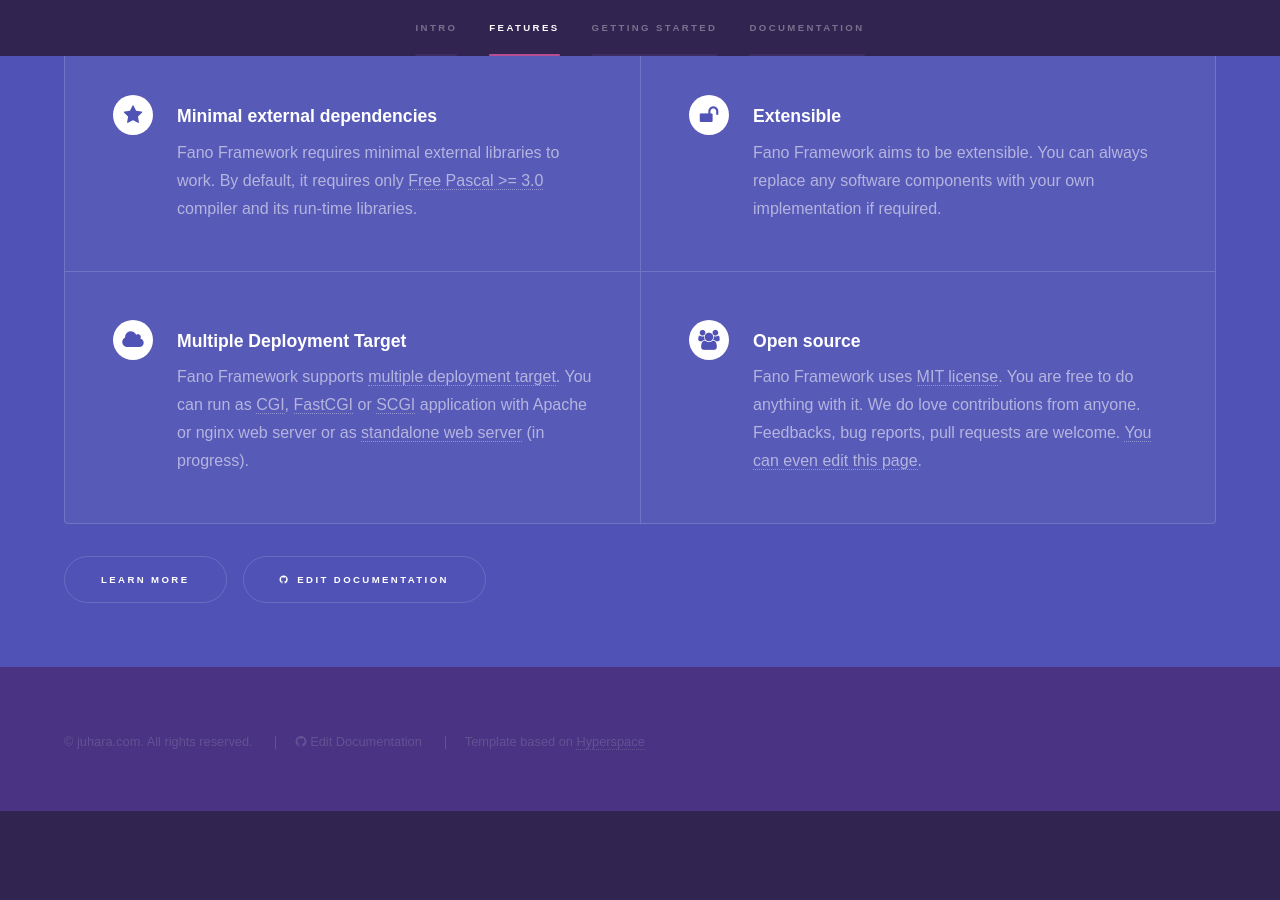
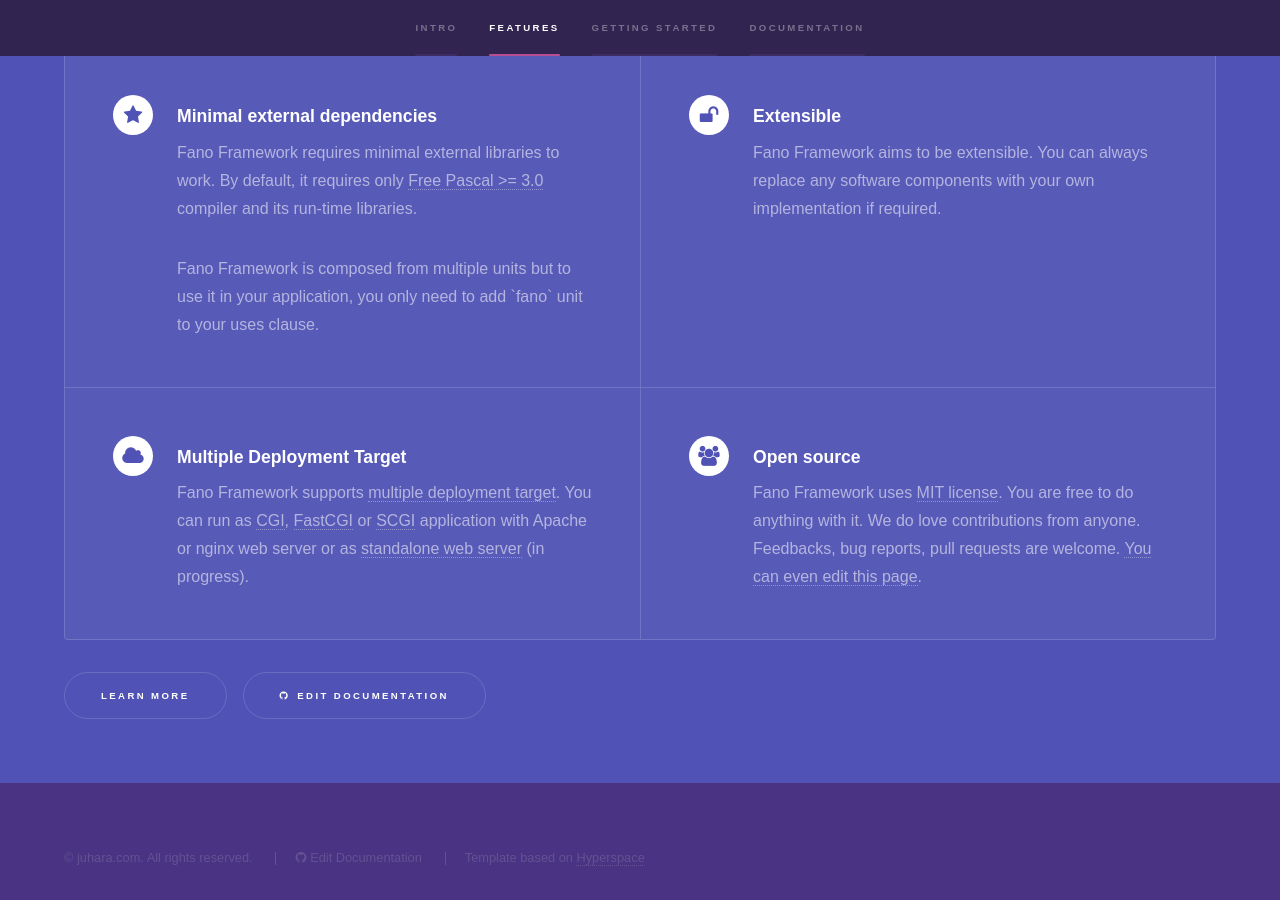
Before and after one commit to fanoframework/fanoframework.github.io, a Jekyll site: the page index.html, which Jekyll copies as it is, in a window 1280 px wide and 900 px high, scrolled down 1470 px. Built offline with Jekyll 4.4.1, drawn with Linux system fonts in a browser that asks for light colours; before the commit the page ends 2281 px from its top, so only the background shows below that.

Commit message:
add content that explain how to include fano framework in application

```diff
--- a/index.html
+++ b/index.html
@@ -107,6 +107,8 @@
                         <p>Fano Framework requires minimal external libraries to work. By default, it requires
                         only <a href="https://www.freepascal.org/">Free Pascal >= 3.0</a> compiler and its run-time libraries.
                         </p>
+                        <p>Fano Framework is composed from multiple units but to use it in
+                            your application, you only need to add `fano` unit to your uses clause.</p>
                     </section>
                     <section>
                         <span class="icon major fa-unlock"></span>
```
